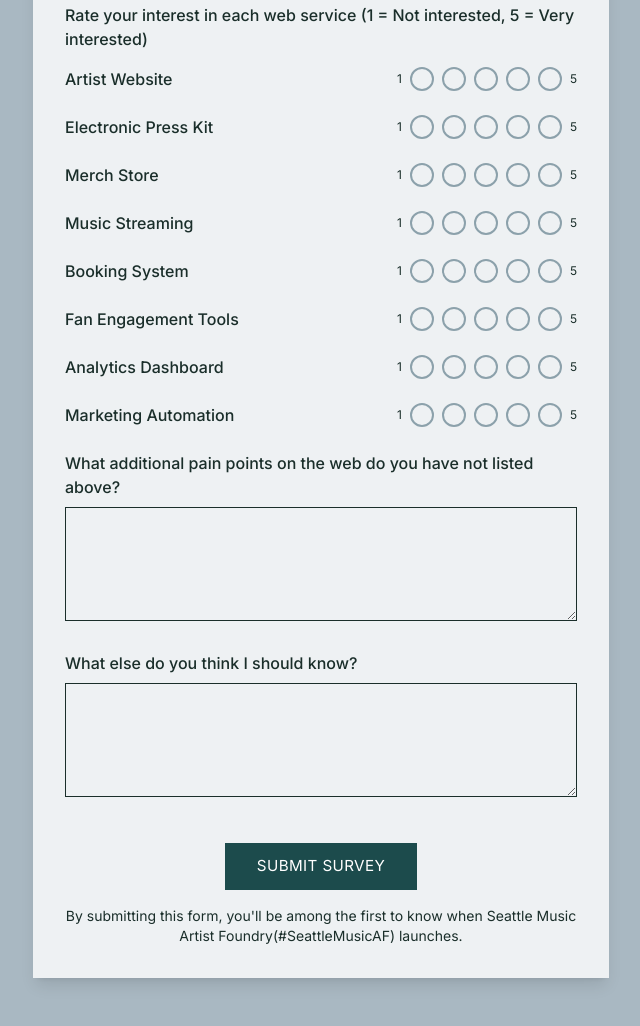
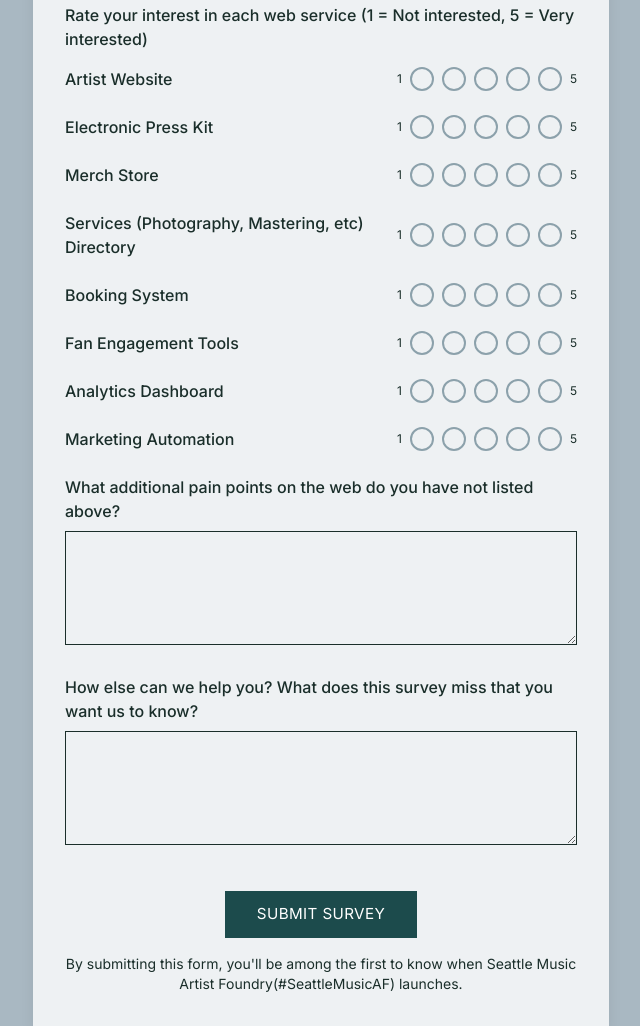
Before and after one commit to nspilman/seattle-music-af, an Astro site: page /survey in a window 1280 px wide. Shown: the part 1254-2280 px from the top of the page, without its empty margins (319-959 px from the left). Built offline with nearby package versions, Linux system fonts and the light colour scheme; Astro itself is replaced by a stand-in of ours.

Commit message:
updating survey

```diff
--- a/src/components/SurveyForm.astro
+++ b/src/components/SurveyForm.astro
@@ -260,7 +260,7 @@
             <!-- Music Streaming -->
             <div class="service-rating">
               <div class="flex justify-between items-center mb-2">
-                <span class="font-medium">Music Streaming</span>
+                <span class="font-medium">Services (Photography, Mastering, etc) Directory</span>
                 <div class="flex items-center">
                   <span class="text-xs text-color-text-secondary mr-2">1</span>
                   <div class="flex space-x-2">
@@ -434,7 +434,7 @@
           ></textarea>
         </div>
         <div class="form-group">
-          <label for="additional-info" class="block mb-2 font-medium text-color-text-primary">What else do you think I should know?</label>
+          <label for="additional-info" class="block mb-2 font-medium text-color-text-primary">How else can we help you? What does this survey miss that you want us to know?</label>
           <textarea
             id="additional-info"
             name="additional-info"
--- a/src/components/Welcome.astro
+++ b/src/components/Welcome.astro
@@ -1,5 +1,5 @@
 ---
-import astroLogo from '../assets/astro.svg';
+import astroLogo from '../assets/astro.png';
 import background from '../assets/background.svg';
 ---
 
--- a/src/layouts/Layout.astro
+++ b/src/layouts/Layout.astro
@@ -8,7 +8,7 @@ import '../styles/tailwind.css';
 	<head>
 		<meta charset="UTF-8" />
 		<meta name="viewport" content="width=device-width" />
-		<link rel="icon" type="image/svg+xml" href="/favicon.svg" />
+		<link rel="icon" type="image/svg+xml" href="/favicon.png" />
 		<link href="https://fonts.googleapis.com/css2?family=Inter:wght@400;500&family=Space+Grotesk:wght@700;800&display=swap" rel="stylesheet">
 		<meta name="generator" content={Astro.generator} />
 		<title>Seattle Music Artist Foundry</title>
--- a/src/pages/survey.astro
+++ b/src/pages/survey.astro
@@ -19,7 +19,7 @@ import SurveyForm from '../components/SurveyForm.astro';
     <!-- Main content -->
     <div class="relative max-w-xl w-full flex flex-col items-center z-10">
       <h1 class="text-[2.2rem] font-bold text-center mb-3 leading-tight text-color-text-primary">
-        Seattle Music Artist Survey
+        Seattle Music AF
       </h1>
 
       <div class="text-[1.1rem] text-color-text-secondary text-center mb-6 font-medium tracking-wide">
```
Also changed, not shown: public/favicon.png (added), public/favicon.svg (deleted).
